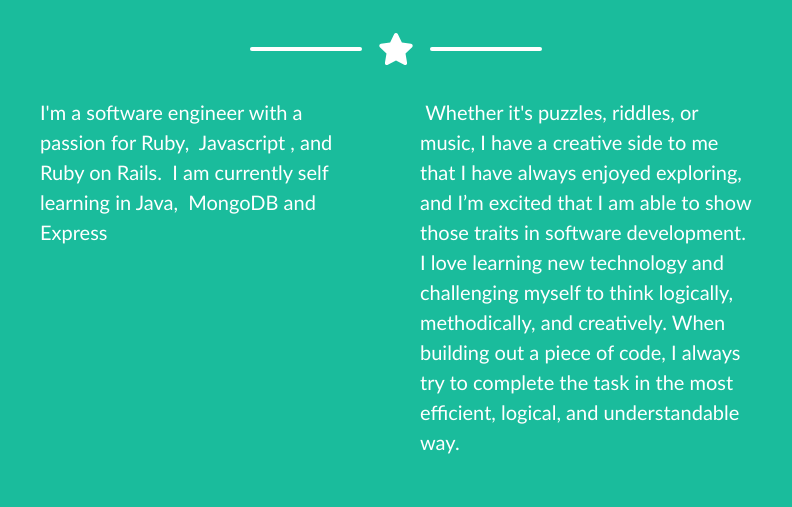
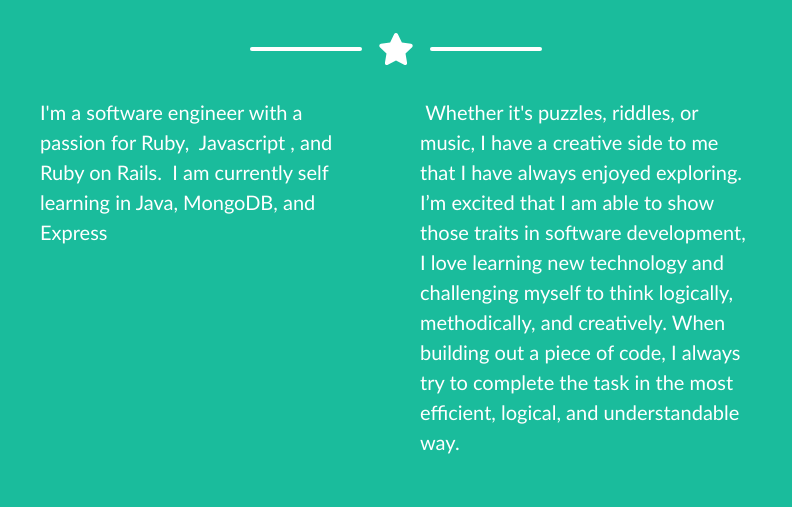
Before and after one commit to Alewy00/AaronLewis.github.io, a plain HTML site: page index.html in a window 1280 px wide. Shown: the part 1522-2029 px from the top of the page, 244-1036 px from the left. Drawn offline with nearby package versions, Linux system fonts and the light colour scheme; a web font is replaced by a local one.

Commit message:
fixed text

```diff
--- a/index.html
+++ b/index.html
@@ -199,10 +199,10 @@
                 <!-- About Section Content-->
                 <div class="row">
                     <div class="col-lg-4 ml-auto">
-                        <p class="pre-wrap lead">I'm a software engineer with a passion for Ruby,  Javascript , and Ruby on Rails.  I am currently self learning in Java,  MongoDB and Express</p>
+                        <p class="pre-wrap lead">I'm a software engineer with a passion for Ruby,  Javascript , and Ruby on Rails.  I am currently self learning in Java, MongoDB, and Express</p>
                     </div>
                     <div class="col-lg-4 mr-auto">
-                        <p class="pre-wrap lead"> Whether it's puzzles, riddles, or music, I have a creative side to me that I have always enjoyed exploring, and I’m excited that I am able to show those traits in software development. I love learning new technology and challenging myself to think logically, methodically, and creatively. When building out a piece of code, I always try to complete the task in the most efficient, logical, and understandable way.</p>
+                        <p class="pre-wrap lead"> Whether it's puzzles, riddles, or music, I have a creative side to me that I have always enjoyed exploring. I’m excited that I am able to show those traits in software development, I love learning new technology and challenging myself to think logically, methodically, and creatively. When building out a piece of code, I always try to complete the task in the most efficient, logical, and understandable way.</p>
                     </div>
                 </div>
             </div>
```
